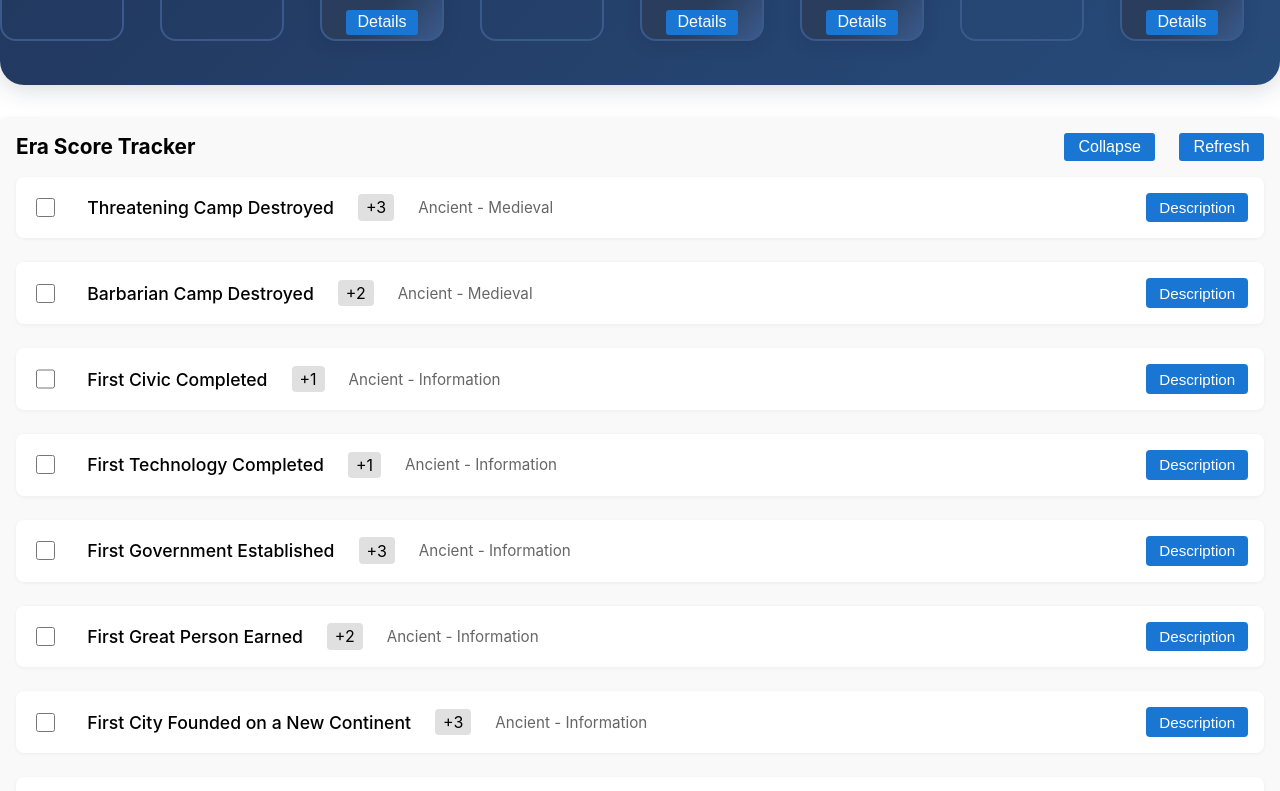
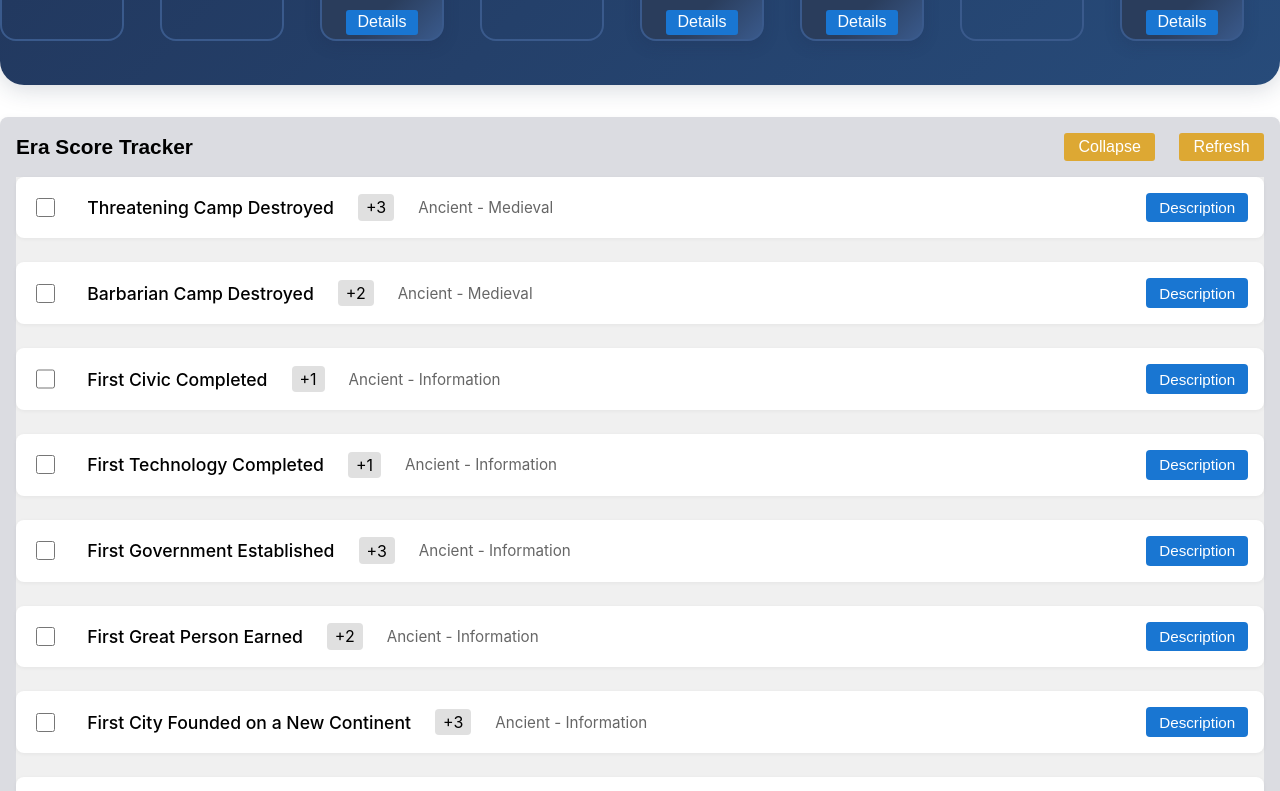
Before and after one commit to huntt3/Civ-6-Helper, a React (Vite) app: page / in a window 1280 px wide. Shown: the part 1976-2767 px from the top of the page. Built offline with nearby package versions, Linux system fonts and the light colour scheme.

Commit message:
Commit 23. More styling

```diff
--- a/src/App.css
+++ b/src/App.css
@@ -1,5 +1,8 @@
 .App {
   text-align: center;
+  background: var(--primary-bg-color);
+  color: var(--primary-text-color-dark);
+  font-family: var(--primary-font);
 }
 
 .App-logo {
@@ -8,22 +11,19 @@
 }
 
 .App-header {
-  background-color: #282c34;
+  background-color: var(--primary-container-color);
   min-height: 20vh;
   display: flex;
   flex-direction: column;
   align-items: center;
   justify-content: center;
   font-size: calc(10px + 2vmin);
-  color: white;
+  color: var(--primary-text-color-dark);
+  font-family: var(--primary-font);
 }
 
 .App-link {
-  color: #61dafb;
-}
-
-.heart {
-  color: #ff0000;
+  color: var(--tech-card-boosted-can-research-color);
 }
 
 .small {
--- a/src/CollapsibleContainer.css
+++ b/src/CollapsibleContainer.css
@@ -1,9 +1,11 @@
+/* CollapsibleContainer styles for modular containers */
 /* CollapsibleContainer styles for modular containers */
 .collapsible-container {
   margin: 2rem auto;
   padding: 1rem;
   max-width: 100vw;
-  background: #f9f9f9;
+  background: var(--primary-container-color);
+  color: var(--primary-text-color-dark);
   border-radius: 8px;
   box-shadow: 0 2px 8px rgba(0, 0, 0, 0.05);
 }
@@ -17,20 +19,34 @@
   flex: 1;
   font-size: 1.3rem;
   margin: 0;
+  color: var(--primary-text-color-dark);
+  font-family: var(--primary-font);
 }
 .collapsible-collapse-btn,
 .collapsible-refresh-btn {
-  background: #1976d2;
-  color: #fff;
+  background: var(--collapse-btn-color);
+  color: var(--primary-text-color-light);
   border: none;
   border-radius: 3px;
   padding: 0.3rem 0.9rem;
   font-size: 1rem;
   cursor: pointer;
+  font-family: var(--primary-font);
+  transition: background 0.2s;
 }
 .collapsible-collapse-btn {
   margin-right: 0.5rem;
 }
+.collapsible-collapse-btn:hover,
+.collapsible-collapse-btn:focus {
+  background: var(--collapse-btn-color-hover);
+}
+.collapsible-refresh-btn:hover,
+.collapsible-refresh-btn:focus {
+  background: var(--refresh-btn-color-hover);
+}
 .collapsible-content {
   width: 100%;
+  background: var(--secondary-bg-color);
+  color: var(--primary-text-color-dark);
 }
--- a/src/index.css
+++ b/src/index.css
@@ -1,13 +1,57 @@
+:root {
+  --primary-text-color-dark: #000000;
+  --secondary-text-color-dark: #333a3f;
+  --primary-text-color-light: #ffffff;
+  --secondary-text-color-light: #faf9f6;
+  --primary-bg-color: #ffffff;
+  --secondary-bg-color: #f0f0f0;
+  --primary-border-color: #cccccc;
+  --secondary-border-color: #dddddd;
+
+  --collapse-btn-color: #dda833;
+  --collapse-btn-color-hover: #d5a94b;
+  --refresh-btn-color: #dda833;
+  --refresh-btn-color-hover: #d5a94b;
+  --description-btn-color: #dda833;
+  --description-btn-color-hover: #d5a94b;
+
+  --primary-container-color: #dbdce1;
+  --secondary-container-color: #b2b2b2;
+
+  --tech-card-researched-color: #7393b3;
+  --tech-card-boosted-cannot-research-color: #0047ab;
+  --tech-card-boosted-can-research-color: #00ffff;
+  --tech-card-no-boost-cannot-research-color: #7393b3;
+  --tech-card-no-boost-can-research-color: #1434a4;
+  --tech-card-selected-color: #f0ffff;
+  --tech-card-boosts-selected-color: #00a36c;
+  --tech-card-boosted-by-selected-color: #96ded1;
+
+  --civic-card-researched-color: #301934;
+  --civic-card-boosted-cannot-research-color: #630330;
+  --civic-card-boosted-can-research-color: #7f00ff;
+  --civic-card-no-boost-cannot-research-color: #bdb5d5;
+  --civic-card-no-boost-can-research-color: #7f00ff;
+  --civic-card-selected-color: #e6e6fa;
+  --civic-card-boosts-selected-color: #770737;
+  --civic-card-boosted-by-selected-color: #953553;
+
+  --primary-font: sans-serif;
+  --secondary-font: Helvetica;
+}
+
 body {
   margin: 0;
-  font-family: -apple-system, BlinkMacSystemFont, 'Segoe UI', 'Roboto', 'Oxygen',
-    'Ubuntu', 'Cantarell', 'Fira Sans', 'Droid Sans', 'Helvetica Neue',
-    sans-serif;
+  font-family: -apple-system, BlinkMacSystemFont, var(--primary-font),
+    var(--secondary-font), sans-serif;
+  background: var(--primary-bg-color);
+  color: var(--primary-text-color-dark);
   -webkit-font-smoothing: antialiased;
   -moz-osx-font-smoothing: grayscale;
 }
 
 code {
-  font-family: source-code-pro, Menlo, Monaco, Consolas, 'Courier New',
+  font-family: source-code-pro, Menlo, Monaco, Consolas, "Courier New",
     monospace;
+  color: var(--primary-text-color-dark);
 }
```
Also changed, not shown: src/RootVariables.css (deleted, +0 -39 lines).
